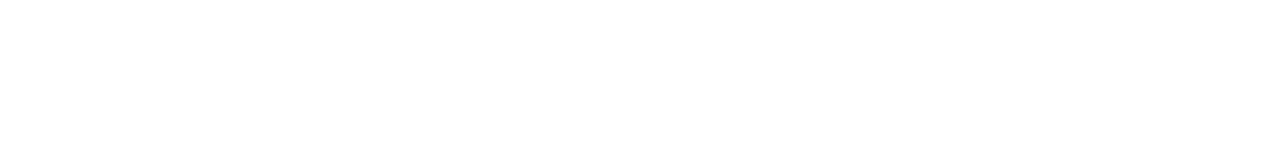
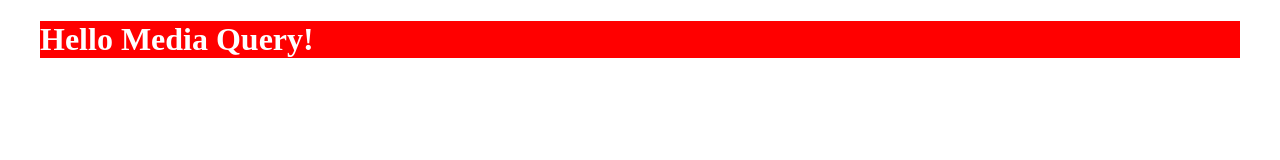
Before and after one commit to reggys/aula-media-queries, a website: page src/index.html in a window 1280 px wide. Drawn offline with Linux system fonts and the light colour scheme.

Commit message:
Implementado estilo básico e conteudo no HTML

```diff
--- a/src/index.html
+++ b/src/index.html
@@ -8,6 +8,8 @@
     <link rel="stylesheet" href="style.css">
 </head>
 <body>
-
+    <div class="container">
+        <h1>Hello Media Query!</h1>
+    </div>
 </body>
 </html>
--- a/src/style.css
+++ b/src/style.css
@@ -0,0 +1,13 @@
+:root {
+    --desktop: 1200px;
+    --tablet:1024px;
+    --phablet: 768px;
+    --mobile: 320px;
+}
+
+.container {
+    background-color: red;
+    width: var(--desktop);
+    color: white;
+    margin: 0 auto;
+}
```
